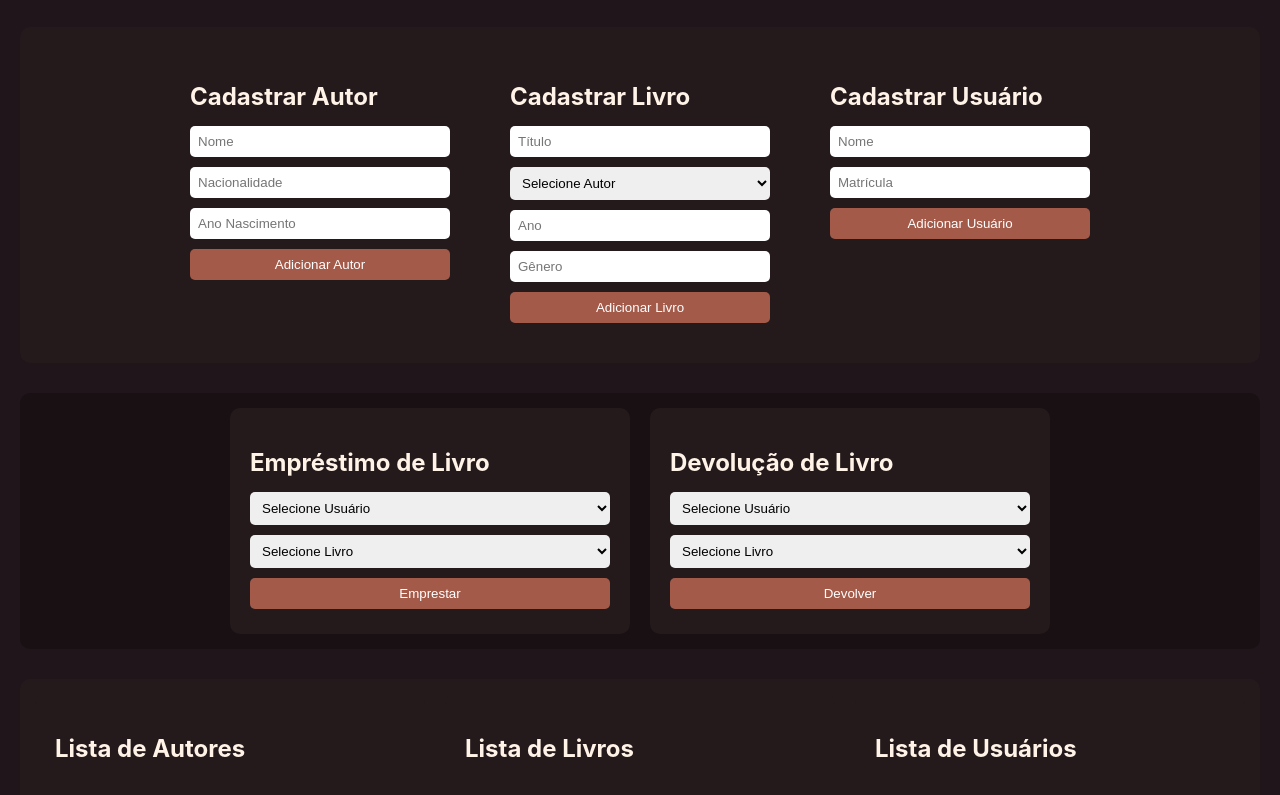
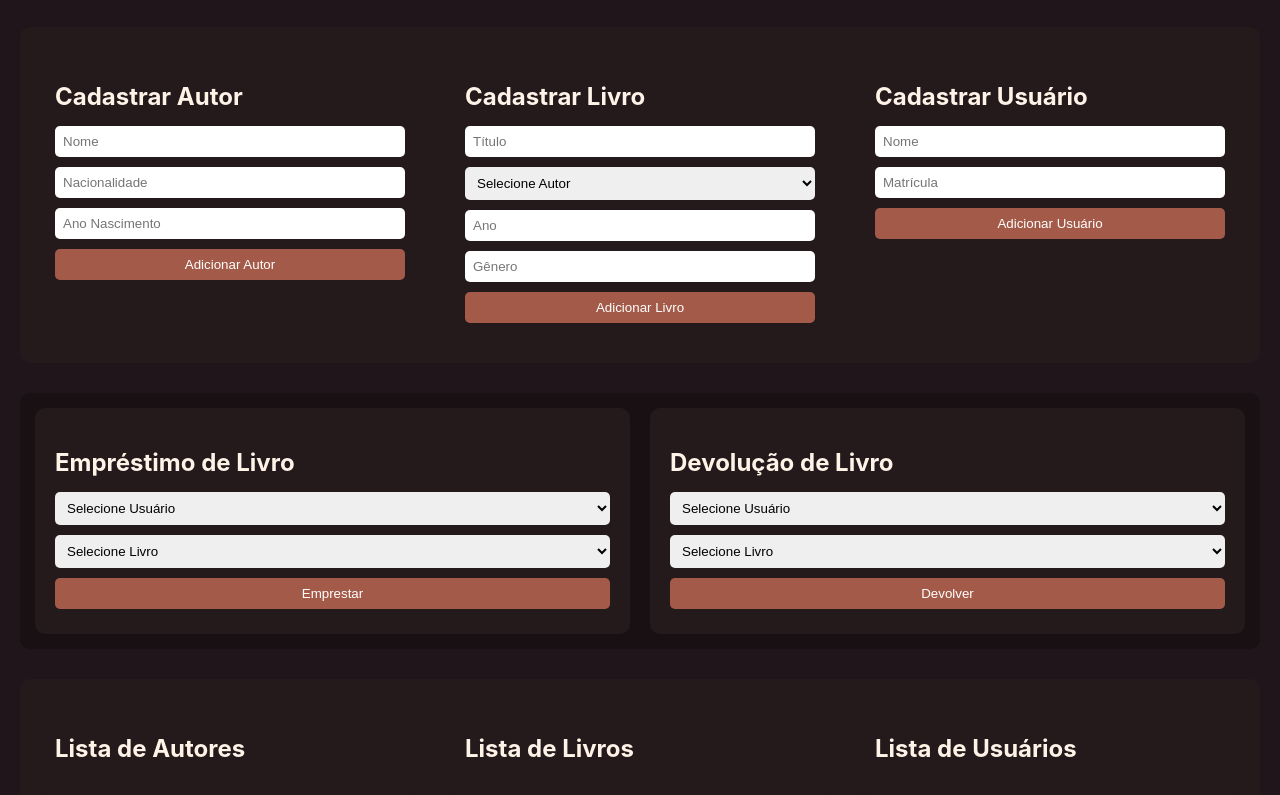
Before and after one commit to AndriaAF/CAIXAVERSO-Frontend---Sistema-de-Gest-o-de-Biblioteca, a plain HTML site: page index.html in a window 1280 px wide. Shown: the part 83-878 px from the top of the page. Drawn offline with Linux system fonts and the light colour scheme.

Commit message:
Update style.css
Responsividade ajuste

```diff
--- a/style.css
+++ b/style.css
@@ -2,7 +2,8 @@ body {
     background: #1f151b;
     color: #FFF;
     font-family: 'Inter', sans-serif;
-    padding: 20px; margin:0;
+    padding: 20px;
+    margin:0;
 }
 
 h1 {
@@ -12,8 +13,9 @@ h1 {
 }
 
 .container {
-    display: flex;
-    flex-wrap: wrap;
+    display: grid; /* flex; flex-wrap: wrap; */
+    grid-template-columns:
+        repeat(auto-fit, minmax(250px,1fr));
     gap: 20px;
     margin-bottom: 30px;
     justify-content: center;
@@ -25,8 +27,8 @@ h1 {
     background: #241A1C;
     padding: 20px;
     border-radius: 10px;
-    flex: 1 1 250px;
-    max-width: 100%;
+    /* flex: 1 1 250px;
+    max-width: 100%; */
     box-sizing: border-box;
 }
 
@@ -47,8 +49,7 @@ button {
 }
 
 .card {
-    background:
-    #181012;
+    background: #181012;
     padding: 10px;
     border-radius: 8px;
     margin: 5px 0;
@@ -61,18 +62,38 @@ h2 {
 }
 
 /* Ajuste linha */
-.linha-top { background: #241A1C; }
-.linha-meio { background: #181012; }
-.linha-bottom { background: #241A1C; }
+.linha-top {
+    background: #241A1C;
+    padding: 15px;
+    border-radius: 10px;
+}
+.linha-meio {
+    background: #181012;
+    padding: 15px;
+    border-radius: 10px;
+}
+.linha-bottom {
+    background: #241A1C;
+    padding: 15px;
+    border-radius: 10px;
+}
 
-/* Ajuste quadro */
-.linha-top .quadro { flex: 1 1 250px; max-width: 300px; }
-.linha-meio .quadro { flex: 1 1 300px; max-width: 400px; }
-.linha-bottom .quadro { flex: 1 1 300px; max-width: none; }
+/* Ajuste responsivo com @media e formatação linhas e quadros
+.linha-top .quadro {
+    flex: 1 1 250px;
+    max-width: 300px;
+}
+.linha-meio .quadro {
+    flex: 1 1 300px;
+    max-width: 400px;
+}
+.linha-bottom .quadro {
+    flex: 1 1 300px;
+    max-width: none;
+}
 
-/* Ajuste responsivo */
 @media (max-width: 900px){
     .linha-top .quadro, .linha-meio .quadro, .linha-bottom .quadro {
         flex: 1 1 100%; max-width: 100%;
-    }
+    } */
 }
```
